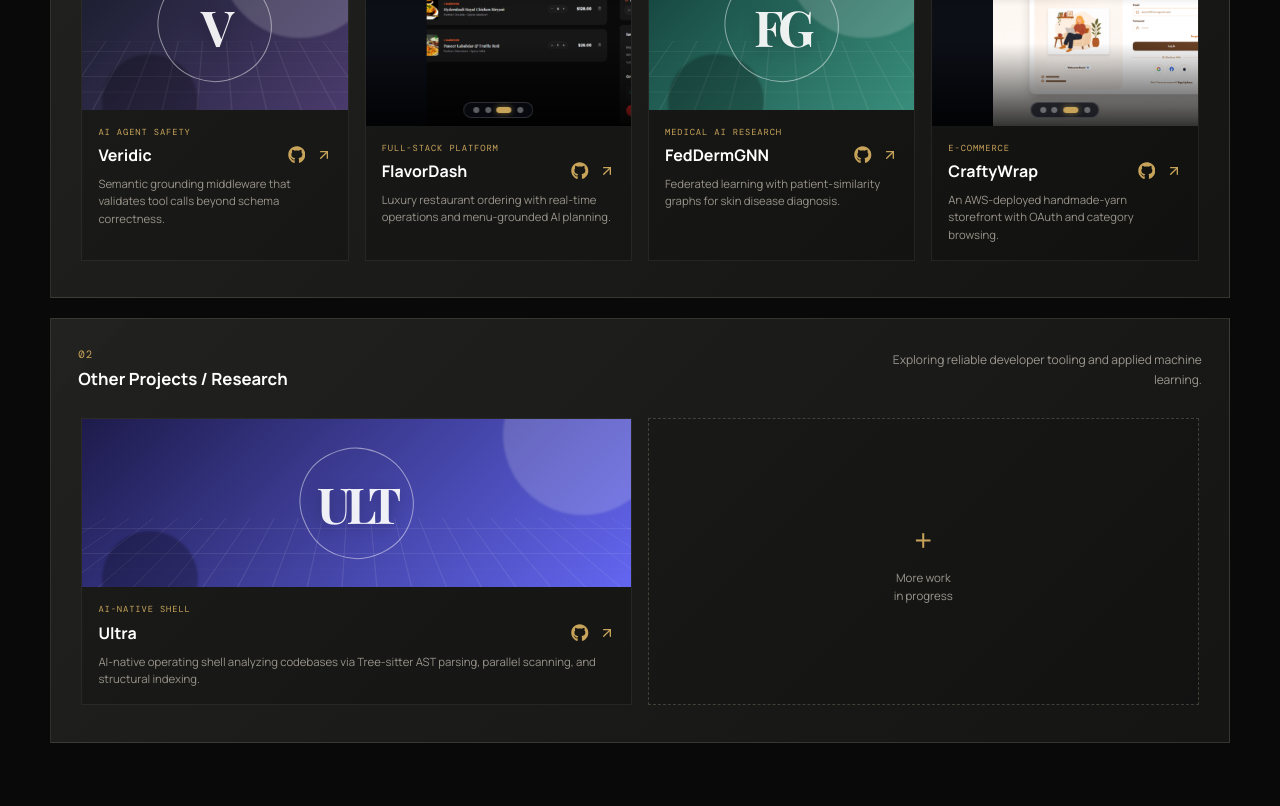
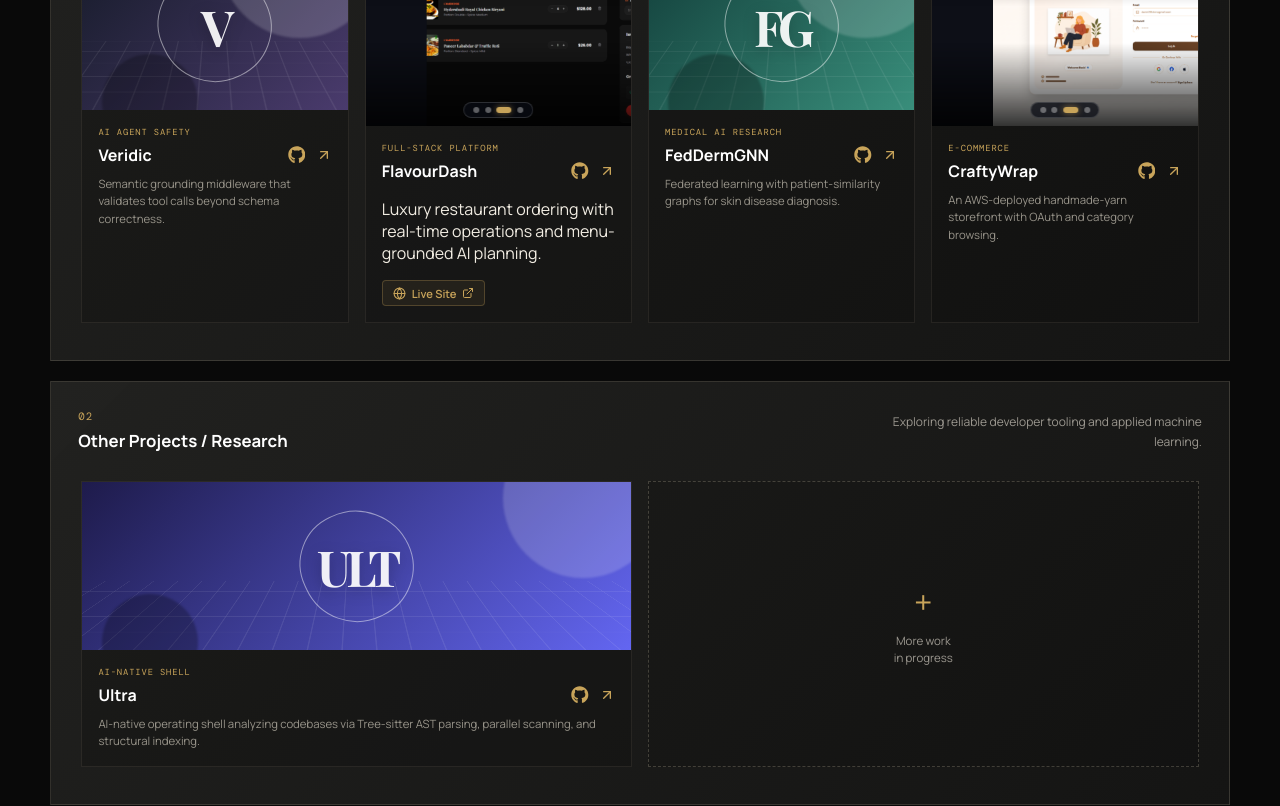
Before and after one commit to Madeswaranjv/portfolio, a React (Vite) app: page / in a window 1280 px wide. Shown: the part 3920-4726 px from the top of the page. Built offline with nearby package versions, Linux system fonts and the light colour scheme; no server answers; a web font is replaced by a local one.

Commit message:
Updated the link fir FlavourDash

```diff
--- a/package.json
+++ b/package.json
@@ -6,7 +6,8 @@
   "scripts": {
     "dev": "vite",
     "build": "vite build",
-    "preview": "vite preview"
+    "preview": "vite preview",
+    "clean": "node -e \"fs.rmSync('dist', { recursive: true, force: true }); fs.rmSync('node_modules/.vite', { recursive: true, force: true })\""
   },
   "dependencies": {
     "@vitejs/plugin-react": "latest",
--- a/src/main.jsx
+++ b/src/main.jsx
@@ -12,9 +12,11 @@ import {
   Code2,
   Cpu,
   Database,
+  ExternalLink,
   FileDown,
   Folder,
   GitBranch,
+  Globe,
   Home,
   Layers3,
   Mail,
@@ -163,12 +165,13 @@ const developmentProjects = [
     github: 'https://github.com/Madeswaranjv',
   },
   {
-    name: 'FlavorDash',
+    name: 'FlavourDash',
     type: 'Full-stack Platform',
     description: 'Luxury restaurant ordering with real-time operations and menu-grounded AI planning.',
     className: 'flavordash',
     mark: 'FD',
     github: 'https://github.com/Madeswaranjv/RestaurantOrdering.git',
+    liveUrl: 'https://restaurant-ordering-zeta.vercel.app/',
     images: [
       {
         url: '/content/flavordash/flavordash-1.png',
@@ -552,6 +555,7 @@ function ProjectLightboxModal({ project, initialIndex = 0, onClose }) {
 function ProjectCard({ project, index = 0, onOpenLightbox }) {
   const hasImages = project.images && project.images.length > 0
   const githubUrl = project.github || 'https://github.com/Madeswaranjv'
+  const liveUrl = project.liveUrl || project.live || project.url || null
 
   return (
     <motion.div
@@ -589,8 +593,11 @@ function ProjectCard({ project, index = 0, onOpenLightbox }) {
               <FaGithub aria-hidden="true" />
             </a>
             <a
-              href="#contact"
-              aria-label={`Contact about ${project.name}`}
+              href={liveUrl || "#contact"}
+              target={liveUrl ? "_blank" : undefined}
+              rel={liveUrl ? "noreferrer" : undefined}
+              aria-label={liveUrl ? `Visit ${project.name} live website` : `Contact about ${project.name}`}
+              title={liveUrl ? "Visit Live Website" : "Contact about this project"}
               className="project-arrow-link"
             >
               <ArrowUpRight aria-hidden="true" />
@@ -598,6 +605,21 @@ function ProjectCard({ project, index = 0, onOpenLightbox }) {
           </div>
         </div>
         <p>{project.description}</p>
+        {liveUrl && (
+          <div style={{ marginTop: '0.65rem' }}>
+            <a
+              href={liveUrl}
+              target="_blank"
+              rel="noreferrer"
+              className="project-live-btn"
+              title={`Open ${project.name} Live Demo`}
+            >
+              <Globe size={13} />
+              <span>Live Site</span>
+              <ExternalLink size={12} />
+            </a>
+          </div>
+        )}
       </div>
     </motion.div>
   )
--- a/src/styles.css
+++ b/src/styles.css
@@ -1038,6 +1038,27 @@ main { overflow: hidden; background: var(--bg-radial), var(--bg-main); transitio
 .project-arrow-link svg { width: 1rem; height: 1rem; }
 .project-arrow-link:hover { color: #ffffff; transform: translateY(-2px) scale(1.15); }
 .project-copy > p:last-child { margin: .55rem 0 0; color: var(--project-desc); font-size: .71rem; line-height: 1.55; }
+.project-live-btn {
+  display: inline-flex;
+  align-items: center;
+  gap: 0.35rem;
+  padding: 0.28rem 0.65rem;
+  background: rgba(200, 164, 90, 0.08);
+  border: 1px solid rgba(200, 164, 90, 0.28);
+  border-radius: 4px;
+  color: var(--gold, #c8a45a);
+  font-size: 0.7rem;
+  font-weight: 600;
+  text-decoration: none;
+  transition: all 0.25s ease;
+}
+.project-live-btn:hover {
+  background: var(--gold, #c8a45a);
+  color: #0b0b0b;
+  border-color: var(--gold, #c8a45a);
+  transform: translateY(-1px);
+  box-shadow: 0 4px 12px rgba(200, 164, 90, 0.25);
+}
 .coming-soon { min-height: 14.7rem; display: grid; place-content: center; justify-items: center; gap: .45rem; color: var(--text-muted); border: 1px dashed var(--coming-soon-border); border-radius: 0; background: var(--coming-soon-bg); text-align: center; }.coming-soon span { color: var(--gold); font-size: 2rem; font-weight: 200; }.coming-soon p { margin: 0; font-size: .72rem; line-height: 1.55; }
 
 .contact-section { padding-bottom: 6rem; }
```
